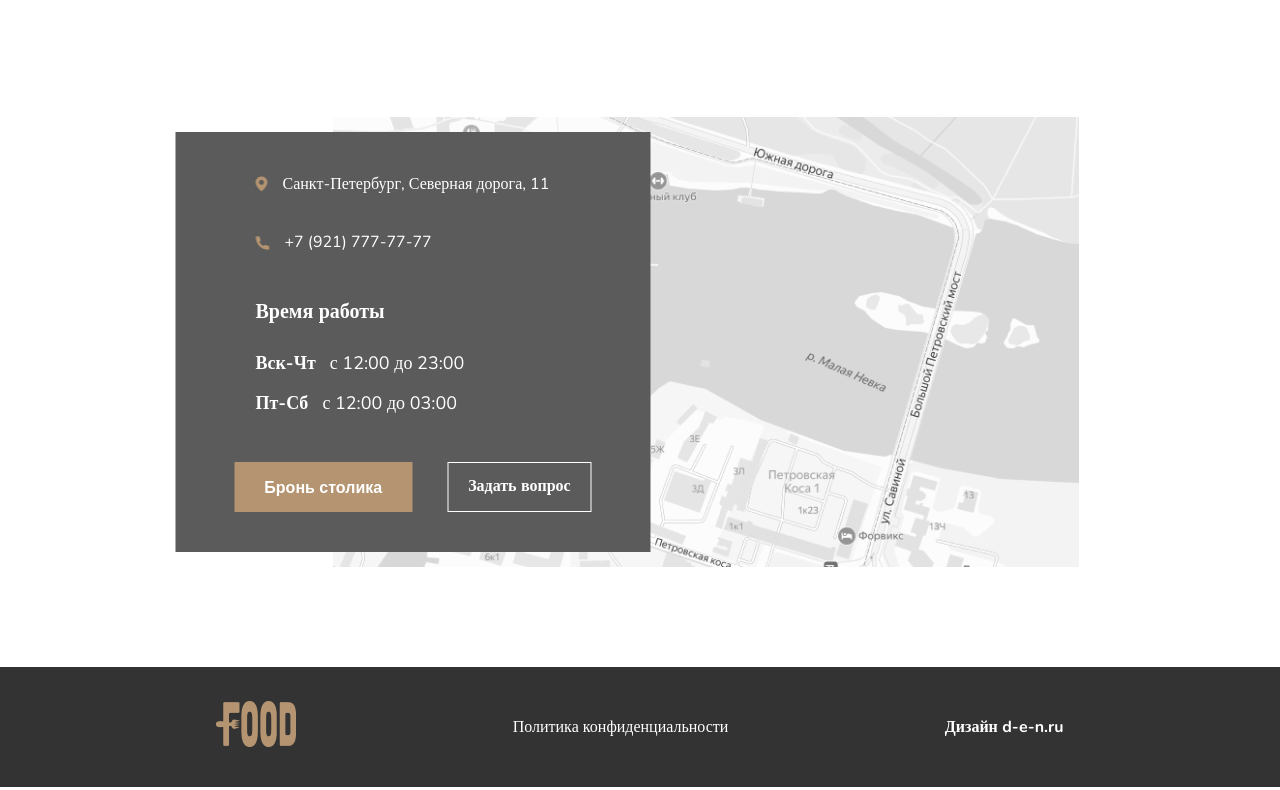
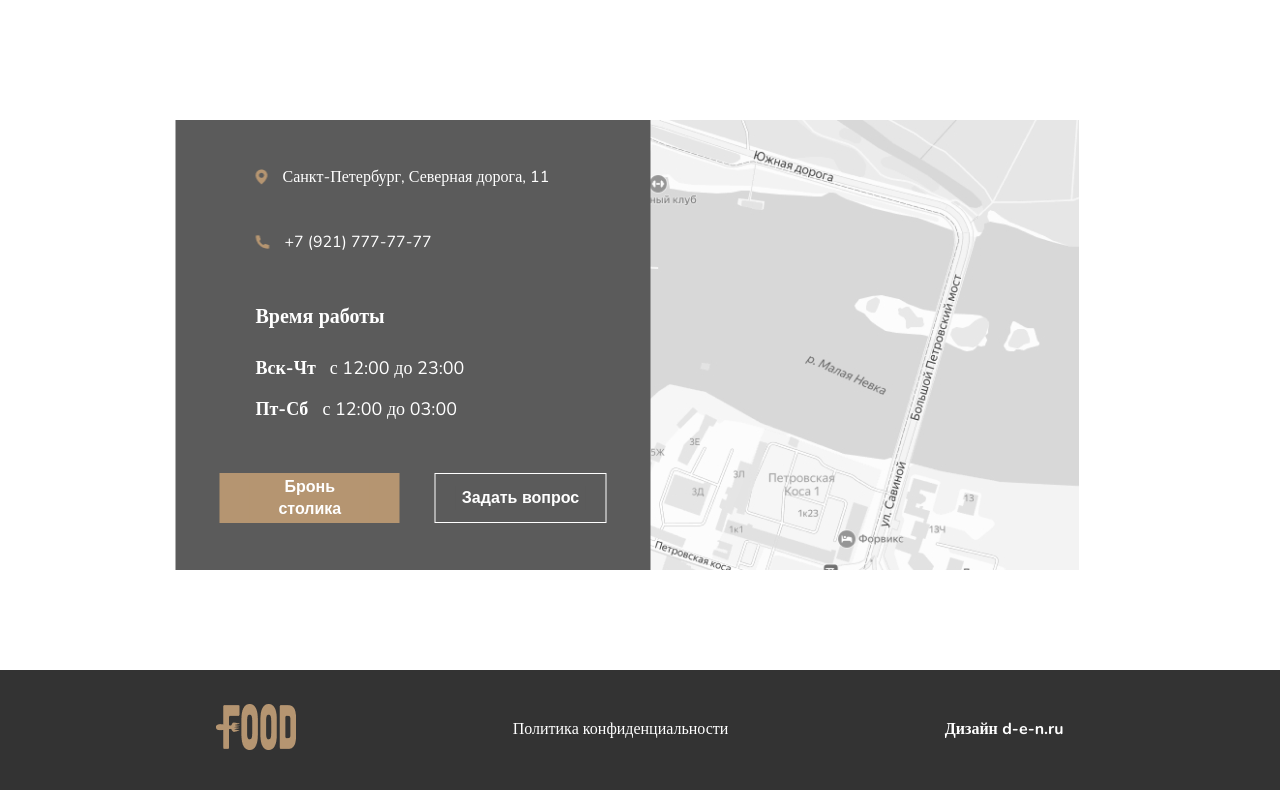
Before and after one commit to larsie08/react-food-exxe-relo, a React (Create React App) app: page /menu in a window 1280 px wide. Shown: the part 1062-1852 px from the top of the page. Built offline with nearby package versions, Linux system fonts and the light colour scheme; no server answers.

Commit message:
refactoring ContactBlock + fixed Categories jerking on hover + deleted StrictMode + refactoring the container for Menu Page

```diff
--- a/package.json
+++ b/package.json
@@ -12,6 +12,7 @@
     "react-dom": "^18.2.0",
     "react-router-dom": "^6.14.1",
     "react-scripts": "5.0.1",
+    "react-transition-group": "^4.4.5",
     "sass": "^1.63.6",
     "web-vitals": "^2.1.4"
   },
--- a/src/App.js
+++ b/src/App.js
@@ -1,10 +1,11 @@
 import React from 'react';
 import { Routes, Route } from 'react-router-dom';
+import { CSSTransition } from 'react-transition-group';
 
 import Home from './pages/Home';
 import Sidebar from './components/Sidebar';
 import Menu from './pages/Menu';
-import Reserve from "./components/Reserve";
+import Reserve from './components/Reserve';
 import MenuBurger from './components/MenuBurger';
 
 export const AppContext = React.createContext();
@@ -14,14 +15,18 @@ function App() {
   const [isOpenBurger, setIsOpenBurger] = React.useState(false);
 
   return (
-    <AppContext.Provider value={{ isOpenModal, isOpenBurger ,setIsOpenBurger, setIsOpenModal }}>
+    <AppContext.Provider value={{ isOpenModal, isOpenBurger, setIsOpenBurger, setIsOpenModal }}>
       <Sidebar />
       <Routes>
-        <Route path="/" element={<Home />}></Route>
-        <Route path="menu" element={<Menu />}></Route>
+        <Route path="/" element={<Home />} />
+        <Route path="menu" element={<Menu />} />
       </Routes>
-      {isOpenModal && <Reserve />}
-      {isOpenBurger && <MenuBurger />}
+      <CSSTransition in={isOpenModal} classNames="reserve" timeout={300} unmountOnExit>
+        <Reserve />
+      </CSSTransition>
+      <CSSTransition in={isOpenBurger} classNames="burger" timeout={300} unmountOnExit>
+        <MenuBurger />
+      </CSSTransition>
     </AppContext.Provider>
   );
 }
--- a/src/components/Footer/Footer.module.scss
+++ b/src/components/Footer/Footer.module.scss
@@ -19,4 +19,11 @@
     font-size: 16px;
     line-height: 140%;
   }
+
+  .block_card {
+    display: flex;
+    justify-content: space-between;
+    width: 100%;
+    max-width: 180px;
 }
+}
--- a/src/components/InformationBlocks/ContactsBlock/ContactsBlock.module.scss
+++ b/src/components/InformationBlocks/ContactsBlock/ContactsBlock.module.scss
@@ -185,23 +185,34 @@
             align-items: center;
             justify-content: center;
             margin-right: 35px;
+            max-height: 50px;
+            max-width: 180px;
 
-            a, button {
+            font-weight: 700;
+            font-size: 16px;
+            line-height: 140%;
+            text-decoration: none;
+            text-align: center;
+            color: white;
+            cursor: pointer;
+
+            button {
               font-weight: 700;
               font-size: 16px;
               line-height: 140%;
-              text-decoration: none;
-              text-align: center;
+              border: 0;
+              cursor: pointer;
               color: white;
-              max-height: 50px;
-              max-width: 180px;
             }
+          }
 
-            .active_btn {
+          .list__btn__left {
+            background-color: #b59571;
+            color: white;
+            padding: 15px 30px;
+
+            button {
               background-color: #b59571;
-              color: white;
-              padding: 15px 30px;
-              border: 0;
             }
           }
 
@@ -210,6 +221,10 @@
             padding: 10px 20px;
             margin: 0;
             cursor: pointer;
+
+            button {
+              background-color: #5b5b5b;
+            }
           }
         }
       }
@@ -251,6 +266,10 @@
     }
   }
 
+  .information__block {
+    height: 450px !important;
+  }
+
   .background {
     height: 450px !important;
     width: 500px !important;
--- a/src/components/InformationBlocks/ContactsBlock/index.jsx
+++ b/src/components/InformationBlocks/ContactsBlock/index.jsx
@@ -5,7 +5,7 @@ import { AppContext } from '../../../App';
 import styles from './ContactsBlock.module.scss';
 
 const ContactsBlock = () => {
-  const {setIsOpenModal} = React.useContext(AppContext);
+  const { setIsOpenModal } = React.useContext(AppContext);
 
   return (
     <div className={styles.contacts}>
@@ -93,15 +93,11 @@ const ContactsBlock = () => {
             </div>
             <div className={styles.information__block__footer}>
               <ul className={styles.list__btn}>
-                <li onClick={() => setIsOpenModal(true)}>
-                  <button href="/" className={styles.active_btn}>
-                    Бронь столика
-                  </button>
+                <li onClick={() => setIsOpenModal(true)} className={styles.list__btn__left}>
+                  <button className={styles.active_btn}>Бронь столика</button>
                 </li>
                 <li className={styles.list__btn__right}>
-                  <a href="/">
-                    Задать вопрос
-                  </a>
+                  <button>Задать вопрос</button>
                 </li>
               </ul>
             </div>
--- a/src/components/MenuComponents/Categories/Categories.module.scss
+++ b/src/components/MenuComponents/Categories/Categories.module.scss
@@ -17,6 +17,7 @@
 
       &__active {
         border-bottom: 3px solid;
+        padding-bottom: 5px;
         border-color: rgb(181, 149, 113);
         transition: border-color ease 0.4s;
       }
--- a/src/components/MenuComponents/FoodCard/FoodCard.module.scss
+++ b/src/components/MenuComponents/FoodCard/FoodCard.module.scss
@@ -56,9 +56,3 @@
     }
   }
 }
-
-@media (max-width: 1300px) {
-  .food_card {
-    grid-template-columns: 1fr 1fr 1fr;
-  }
-}
--- a/src/components/Reserve/index.jsx
+++ b/src/components/Reserve/index.jsx
@@ -6,9 +6,9 @@ import { AppContext } from '../../App';
 import styles from './Reserve.module.scss';
 
 const Reserve = () => {
-  const {isOpenModal ,setIsOpenModal } = React.useContext(AppContext);
+  const { isOpenModal, setIsOpenModal } = React.useContext(AppContext);
 
-  if(!isOpenModal) return null
+  if (!isOpenModal) return null;
 
   return ReactDOM.createPortal(
     <div className={styles.reserve}>
@@ -43,7 +43,7 @@ const Reserve = () => {
         </div>
       </div>
     </div>,
-    document.getElementById('portal')
+    document.getElementById('portal'),
   );
 };
 
--- a/src/index.css
+++ b/src/index.css
@@ -9,3 +9,39 @@ code {
   font-family: source-code-pro, Menlo, Monaco, Consolas, 'Courier New',
     monospace;
 }
+
+.reserve-enter {
+  opacity: 0;
+}
+
+.reserve-enter-active {
+  opacity: 1;
+  transition: opacity 300ms;
+}
+
+.reserve-exit {
+  opacity: 1;
+}
+
+.reserve-exit-active {
+  opacity: 0;
+  transition: opacity 300ms;
+}
+
+.burger-enter {
+  width: 0;
+}
+
+.burger-active {
+  width: 100%;
+  transition: width 300ms;
+}
+
+.burger-exit {
+  width: 100%;
+}
+
+.burger-active {
+  width: 0;
+  transition: width 300ms;
+}
--- a/src/index.js
+++ b/src/index.js
@@ -8,9 +8,7 @@ import App from './App';
 
 const root = ReactDOM.createRoot(document.getElementById('root'));
 root.render(
-  <React.StrictMode>
-    <Router>
-      <App />
-    </Router>
-  </React.StrictMode>,
+  <Router>
+    <App />
+  </Router>,
 );
--- a/src/pages/Menu/Menu.module.scss
+++ b/src/pages/Menu/Menu.module.scss
@@ -13,4 +13,16 @@
     grid-template-rows: 1fr 1fr 1fr;
     gap: 24px;
   }
+
+  @media (max-width: 1300px) {
+    .food_card__wrapper {
+      grid-template-columns: 1fr 1fr 1fr;
+    }
+  }
+
+  @media (max-width: 1150px) {
+    .food_card__wrapper {
+      grid-template-columns: 1fr 1fr;
+    }
+  }
 }
```
Also changed, not shown: src/components/Footer/index.jsx (+11 -0 lines), 1 other file (tests, documents, lock files or other folders).
